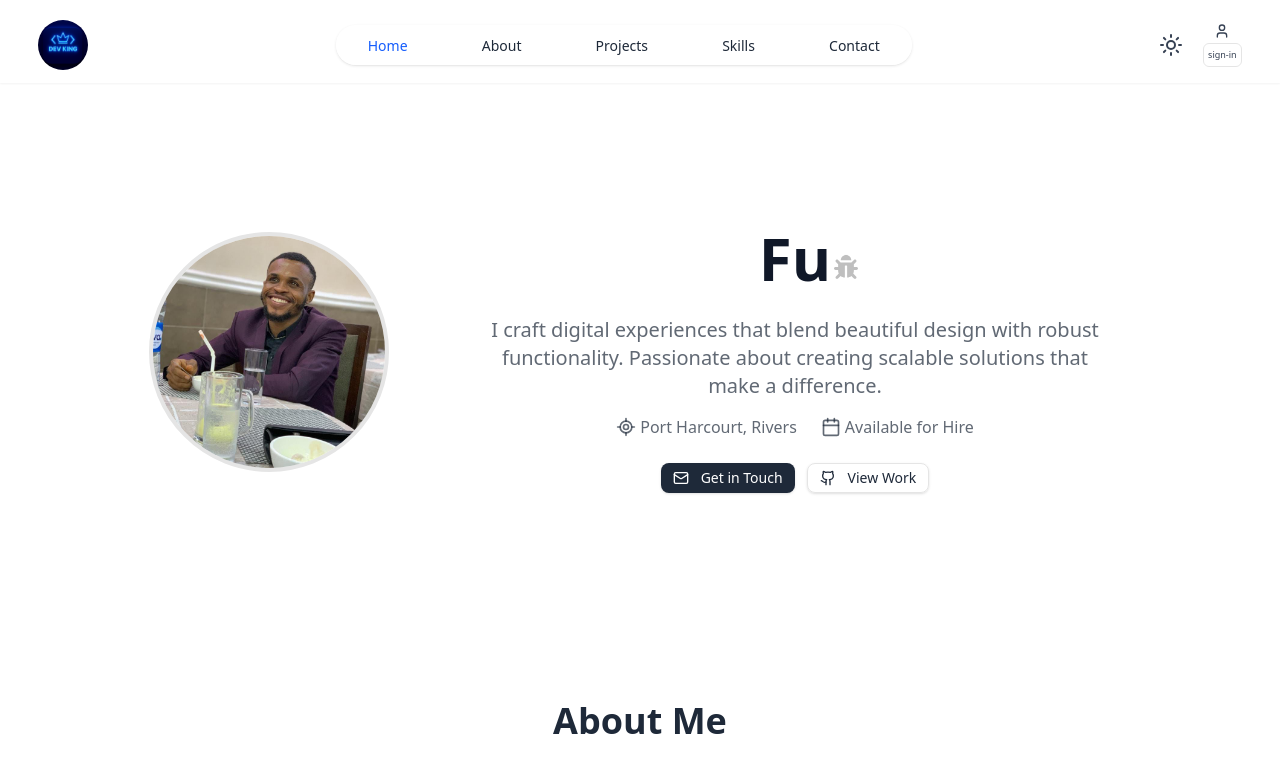
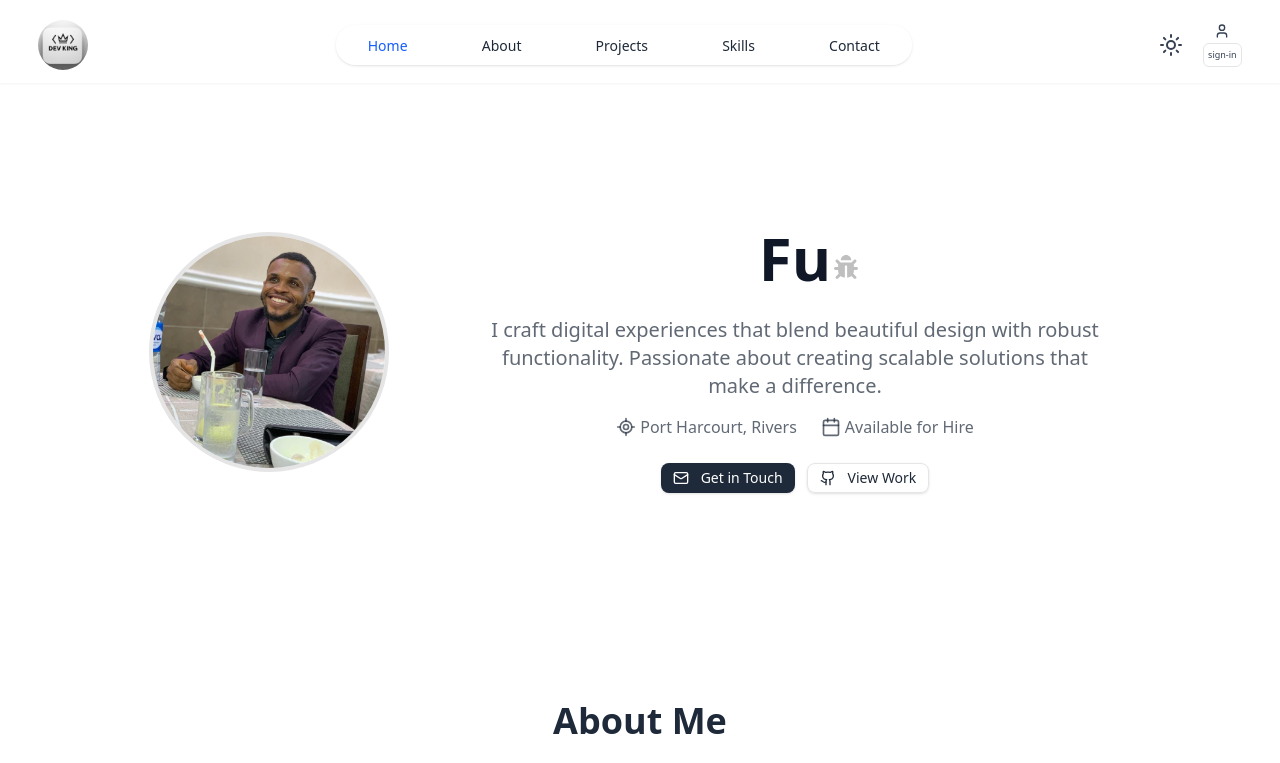
Before and after one commit to Estra-Dev/Dev-Folio, a Next.js app in the folder client/: page / in a window 1280 px wide. Shown: the top 763 px of the page. Built offline with nearby package versions, Linux system fonts and the light colour scheme.

Commit message:
Update Navbar.tsx
change logo

```diff
--- a/client/components/Navbar.tsx
+++ b/client/components/Navbar.tsx
@@ -41,7 +41,7 @@ const Navbar = () => {
       {/* logo */}
       <div className=" w-[40px] h-[40px] md:w-[50px] md:h-[50px] overflow-hidden rounded-full">
         <Image
-          src={"/dev_K_neon.png"}
+          src={"/dev_K_b&w.png"}
           alt="logo"
           width={50}
           height={50}
```
